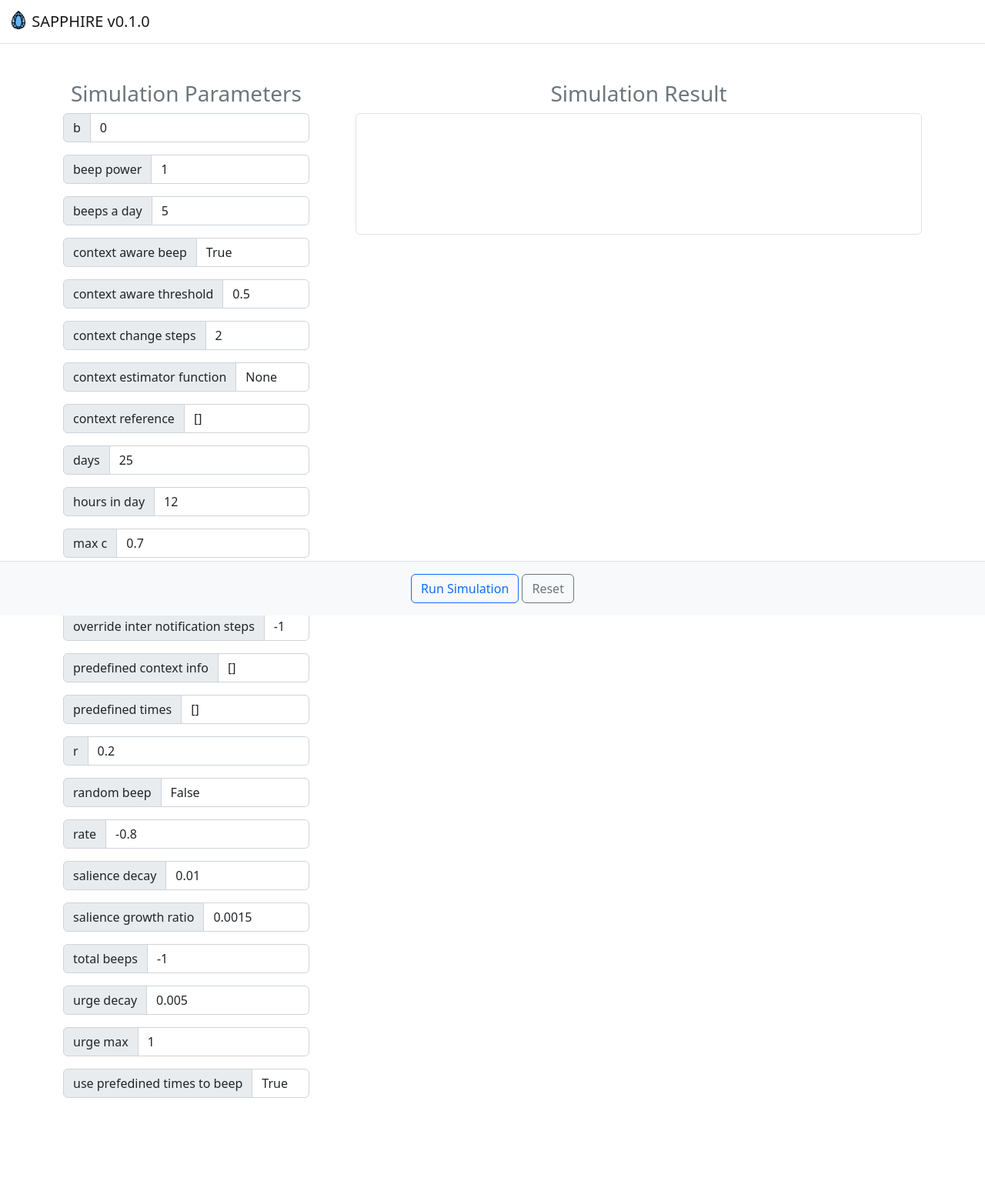
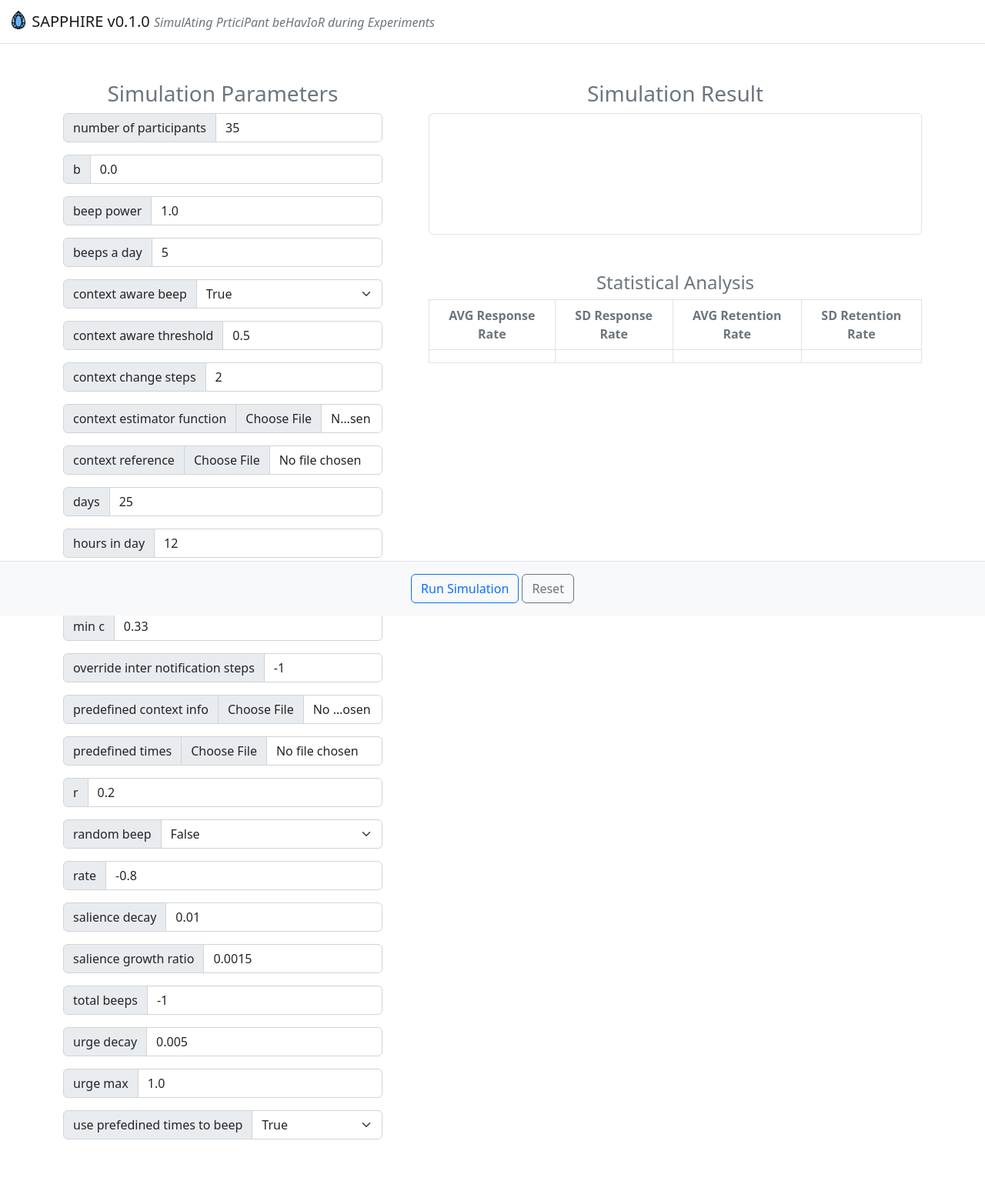
Before and after one commit to khnshn/SAPPHIRE, a Flask app: page / in a window 1280 px wide. Shown: the whole page at 77% size. Before the commit the page ends 1427 px from the top, so only its background shows below. Run offline with Flask 2, Linux system fonts and the light colour scheme; lists and menus that the app fills with data are empty; a map, chart or similar area stays blank.

Commit message:
add statistical analysis table

```diff
--- a/src/simulation.py
+++ b/src/simulation.py
@@ -505,10 +505,10 @@ class Director:
         self.builder.set_hours_in_day(12)
         self.builder.set_beeps_a_day(5)
         self.builder.set_context_change_steps(2)
-        self.builder.set_beep_power(1)
-        self.builder.set_urge_max(1)
+        self.builder.set_beep_power(1.0)
+        self.builder.set_urge_max(1.0)
         self.builder.set_r(0.2)
-        self.builder.set_b(0)
+        self.builder.set_b(0.0)
         self.builder.set_rate(-0.8)
         self.builder.set_salience_decay(0.01)
         self.builder.set_urge_decay(0.005)
--- a/src/web/app.py
+++ b/src/web/app.py
@@ -11,7 +11,7 @@ app = Flask(__name__)
 @app.route("/index/")
 def index():
     params = [
-        (item[0].replace("_", " ").strip(), str(item[1]))
+        (item[0].replace("_", " ").strip(), str(item[1]), type(item[1]).__name__)
         for item in sim_web.get_simulation_params()
         if item[0].startswith("_")
     ]
--- a/src/web/templates/base.html
+++ b/src/web/templates/base.html
@@ -1,17 +1,26 @@
-<!doctype html>
+<!DOCTYPE html>
 
 <head>
-    <meta charset="utf-8">
-    <meta name="viewport" content="width=device-width, initial-scale=1">
+  <meta charset="utf-8" />
+  <meta name="viewport" content="width=device-width, initial-scale=1" />
   <title>{% block title %} {% endblock %} - SAPPHIRE</title>
-    <link rel="icon" type="image/x-icon" href="/static/gem.ico">
-    <link href="https://cdn.jsdelivr.net/npm/bootstrap@5.2.3/dist/css/bootstrap.min.css" rel="stylesheet"
-        integrity="sha384-rbsA2VBKQhggwzxH7pPCaAqO46MgnOM80zW1RWuH61DGLwZJEdK2Kadq2F9CUG65" crossorigin="anonymous">
-    <script src="https://cdn.jsdelivr.net/npm/bootstrap@5.2.3/dist/js/bootstrap.bundle.min.js"
+  <link rel="icon" type="image/x-icon" href="/static/gem.ico" />
+  <link
+    href="https://cdn.jsdelivr.net/npm/bootstrap@5.2.3/dist/css/bootstrap.min.css"
+    rel="stylesheet"
+    integrity="sha384-rbsA2VBKQhggwzxH7pPCaAqO46MgnOM80zW1RWuH61DGLwZJEdK2Kadq2F9CUG65"
+    crossorigin="anonymous"
+  />
+  <script
+    src="https://cdn.jsdelivr.net/npm/bootstrap@5.2.3/dist/js/bootstrap.bundle.min.js"
     integrity="sha384-kenU1KFdBIe4zVF0s0G1M5b4hcpxyD9F7jL+jjXkk+Q2h455rYXK/7HAuoJl+0I4"
-        crossorigin="anonymous"></script>
-    <script src="https://code.jquery.com/jquery-3.6.3.min.js"
-        integrity="sha256-pvPw+upLPUjgMXY0G+8O0xUf+/Im1MZjXxxgOcBQBXU=" crossorigin="anonymous"></script>
+    crossorigin="anonymous"
+  ></script>
+  <script
+    src="https://code.jquery.com/jquery-3.6.3.min.js"
+    integrity="sha256-pvPw+upLPUjgMXY0G+8O0xUf+/Im1MZjXxxgOcBQBXU="
+    crossorigin="anonymous"
+  ></script>
   {% block script %} {% endblock %}
 </head>
 
@@ -19,8 +28,16 @@
   <nav class="navbar bg-white border-bottom">
     <div class="container-fluid">
       <a class="navbar-brand" href="#">
-                <img src="/static/gem.png" alt="Logo" height="24" class="d-inline-block align-text-top">
+        <img
+          src="/static/gem.png"
+          alt="Logo"
+          height="24"
+          class="d-inline-block align-text-top"
+        />
         SAPPHIRE v0.1.0
+        <span class="fs-6 text-secondary fw-lighter fst-italic">
+          SimulAting PrticiPant beHavIoR during Experiments
+        </span>
       </a>
     </div>
   </nav>
--- a/src/web/templates/index.html
+++ b/src/web/templates/index.html
@@ -5,7 +5,16 @@
 {% block script %}
 <script src="https://cdn.jsdelivr.net/npm/chart.js"></script>
 <script>
+    // global variables
     let MY_CHART;
+    // global functions
+    function response_rate(sent, responded, target){
+        return parseFloat(responded.filter(x => x === target).length / sent.filter(x => x === target).length).toPrecision(3)
+    }
+    function retention_rate(responded, timesteps, target){
+        return parseFloat((responded.lastIndexOf(target)+1) / timesteps.length).toPrecision(3)
+    }
+    //JQuery
     $(document).ready(function () {
         $("#btn-simulate").click(function () {
             $.ajax({
@@ -62,6 +71,8 @@
                             responsive: true
                         }
                     });
+                    $($('#td-avg-rr')[0]).html(response_rate(data[3],data[4],0));
+                    $($('#td-avg-rt')[0]).html(retention_rate(data[4],data[0],0));
                 },
                 error: function (err) {
                     console.log(err);
@@ -80,25 +91,57 @@
 
 {% block content %}
 <div class="row mt-5">
-    <div class="col-4 pe-5">
+    <div class="col-5 pe-5">
         <h3 class="text-secondary">Simulation Parameters</h3>
         <div class="mb-3 row mb-5 pb-3">
+            <div class="input-group mb-3">
+                <span class="input-group-text">number of participants</span>
+                <input type="text" class="form-control" id="in-number-of-participants" value="35">
+            </div>
             {% for param in params %}
             <div class="input-group mb-3">
                 <span class="input-group-text">{{ param[0] }}</span>
+                {% if param[2] in ['float', 'int'] %}
                 <input type="text" class="form-control" id="in-{{ param[0].replace(' ','-') }}" value="{{ param[1] }}">
+                {% elif param[2]=='bool' %}
+                <select class="form-select" id="in-{{ param[0].replace(' ','-') }}-select" aria-label="{{ param[0] }}">
+                    <option {% if param[1]=='False' %} selected {% endif %} value="0">False</option>
+                    <option {% if param[1]=='True' %} selected {% endif %} value="1">True</option>
+                </select>
+                {% else %}
+                <input type="file" class="form-control" id="in-{{ param[0].replace(' ','-') }}-file">
+                {% endif %}
             </div>
             {% endfor %}
         </div>
     </div>
-    <div class="col-8">
+    <div class="col-7">
         <!-- <img id="sim-img" src="/static/dummy.png"
             class="rounded mx-auto d-block border border-primary-subtle mb-5 bg-body position-fixed"
             alt="Simulation plot image" /> -->
         <h3 class="text-secondary">Simulation Result</h3>
         <div class="rounded mx-auto d-block border border-primary-subtle mb-5 bg-body"">
-            <canvas id=" sim-dg"></canvas>
+            <canvas id="sim-dg"></canvas>
         </div>
+        <h4 class="text-secondary">Statistical Analysis</h4>
+        <table class="table table-bordered">
+            <thead>
+              <tr>
+                <th scope="col" class="text-secondary">AVG Response Rate</th>
+                <th scope="col" class="text-secondary">SD Response Rate</th>
+                <th scope="col" class="text-secondary">AVG Retention Rate</th>
+                <th scope="col" class="text-secondary">SD Retention Rate</th>
+              </tr>
+            </thead>
+            <tbody>
+              <tr>
+                <td id="td-avg-rr"></td>
+                <td id="td-sd-rr"></td>
+                <td id="td-avg-rt"></td>
+                <td id="td-sd-rt"></td>
+              </tr>
+            </tbody>
+          </table>
     </div>
 </div>
 <div class="fixed-bottom bg-light p-3 border-top">
```
Lines whose indentation alone changed are shown as unchanged.
